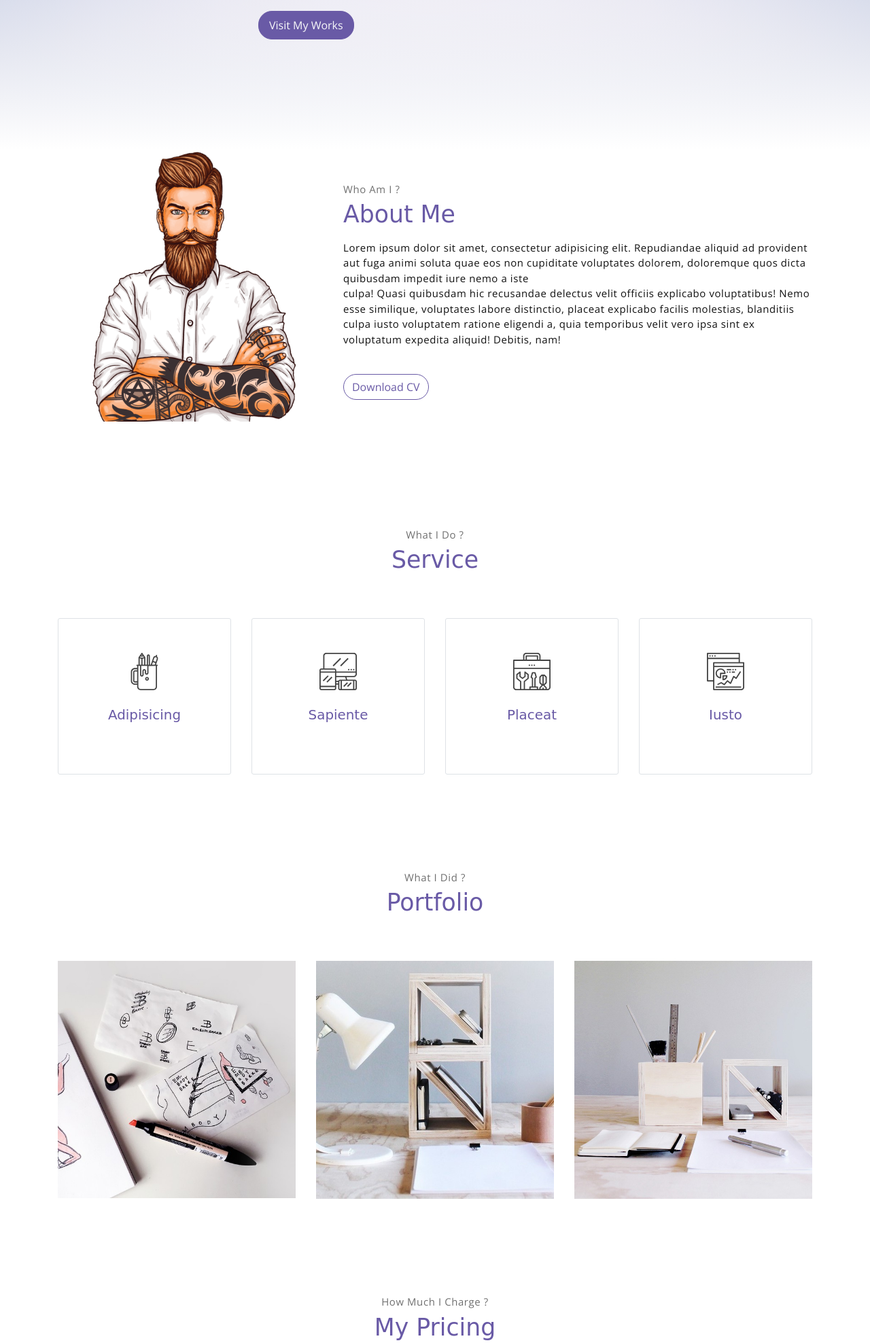
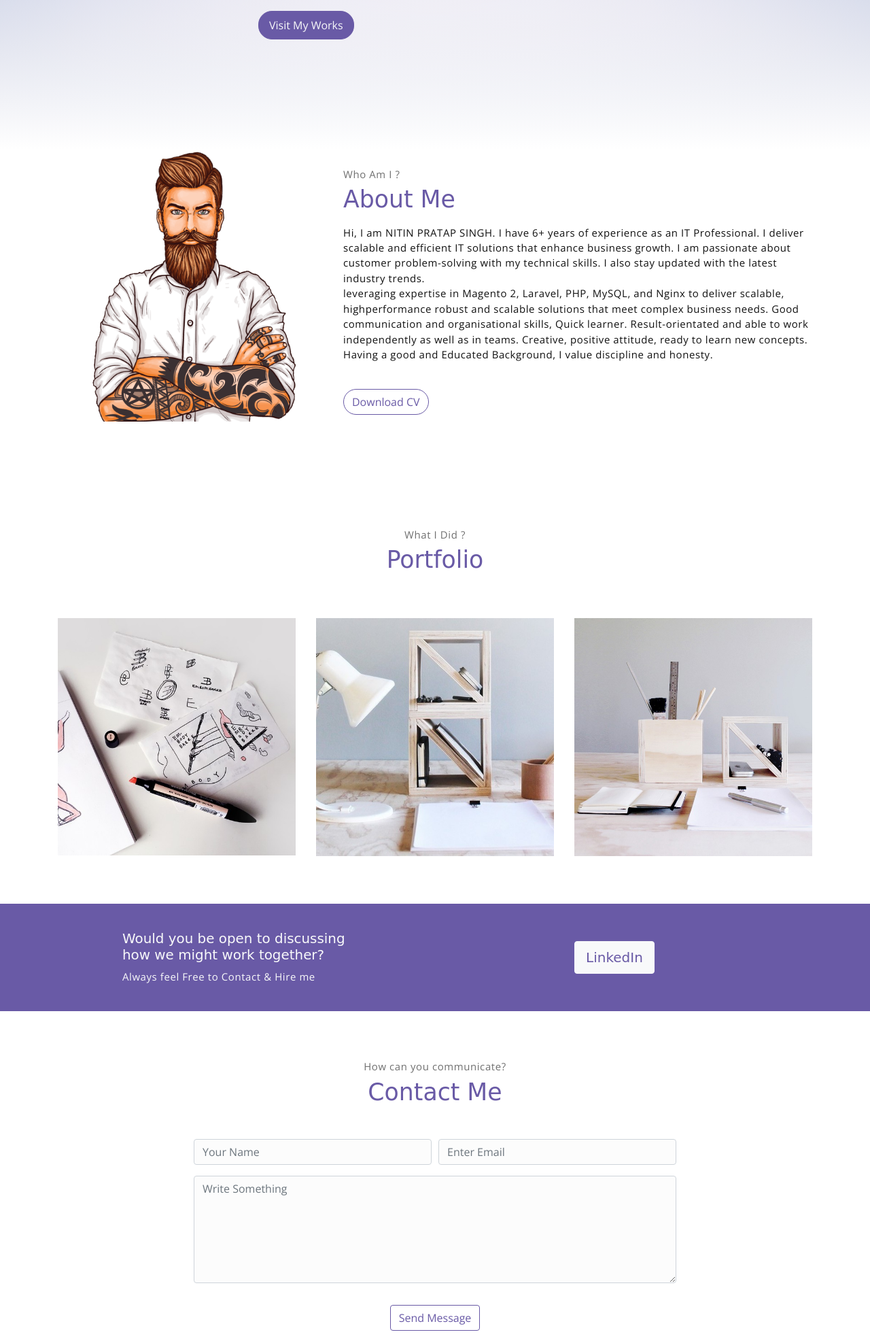
Before and after one commit to Er-nitinpratapsingh/Er-nitinpratapsingh.github.io, a PHP site: page / in a window 1280 px wide. Shown: the part 580-2555 px from the top of the page at 68% size. Run offline with PHP 8.4, Linux system fonts and the light colour scheme; some web fonts are replaced.

Commit message:
html file deleted and php file generated

```diff
--- a/index.html
+++ b/index.php
@@ -1,17 +1,12 @@
 <!DOCTYPE html>
 <html lang="en">
+
 <head>
   <meta charset="utf-8" />
-    <meta
-      name="viewport"
-      content="width=device-width, initial-scale=1, shrink-to-fit=no"
-    />
+  <meta name="viewport" content="width=device-width, initial-scale=1, shrink-to-fit=no" />
   <title>Nitin Pratap Singh</title>
   <!-- font icons -->
-    <link
-      rel="stylesheet"
-      href="assets/vendors/themify-icons/css/themify-icons.css"
-    />
+  <link rel="stylesheet" href="assets/vendors/themify-icons/css/themify-icons.css" />
   <!-- Bootstrap + Meyawo main styles -->
   <link rel="stylesheet" href="assets/css/meyawo.css" />
 </head>
@@ -44,11 +39,7 @@
                     <a href="components.html" class="btn btn-primary">Components</a>
                 </li> -->
       </ul>
-        <a
-          href="javascript:void(0)"
-          id="nav-toggle"
-          class="hamburger hamburger--elastic"
-        >
+      <a href="javascript:void(0)" id="nav-toggle" class="hamburger hamburger--elastic">
         <div class="hamburger-box">
           <div class="hamburger-inner"></div>
         </div>
@@ -81,30 +72,27 @@
       <!-- about wrapper -->
       <div class="about">
         <div class="about-img-holder">
-            <img
-              src="assets/imgs/man.png"
-              class="about-img"
-              alt="Download free bootstrap 4 landing page, free boootstrap 4 templates, Download free bootstrap 4.1 landing page, free boootstrap 4.1.1 templates, meyawo Landing page"
-            />
+          <img src="assets/imgs/man.png" class="about-img"
+            alt="Download free bootstrap 4 landing page, free boootstrap 4 templates, Download free bootstrap 4.1 landing page, free boootstrap 4.1.1 templates, meyawo Landing page" />
         </div>
         <div class="about-caption">
           <p class="section-subtitle">Who Am I ?</p>
           <h2 class="section-title mb-3">About Me</h2>
           <p>
-              Lorem ipsum dolor sit amet, consectetur adipisicing elit.
-              Repudiandae aliquid ad provident aut fuga animi soluta quae eos
-              non cupiditate voluptates dolorem, doloremque quos dicta quibusdam
-              impedit iure nemo a iste
-              <br />culpa! Quasi quibusdam hic recusandae delectus velit
-              officiis explicabo voluptatibus! Nemo esse similique, voluptates
-              labore distinctio, placeat explicabo facilis molestias, blanditiis
-              culpa iusto voluptatem ratione eligendi a, quia temporibus velit
-              vero ipsa sint ex voluptatum expedita aliquid! Debitis, nam!
+            Hi, I am NITIN PRATAP SINGH. I have 6+ years of experience as an
+            IT Professional. I deliver scalable and efficient IT solutions
+            that enhance business growth. I am passionate about customer
+            problem-solving with my technical skills. I also stay updated with
+            the latest industry trends.
+            <br />leveraging expertise in Magento 2, Laravel, PHP, MySQL, and
+            Nginx to deliver scalable, highperformance robust and scalable
+            solutions that meet complex business needs. Good communication and
+            organisational skills, Quick learner. Result-orientated and able
+            to work independently as well as in teams. Creative, positive
+            attitude, ready to learn new concepts. Having a good and Educated
+            Background, I value discipline and honesty.
           </p>
-            <button
-              class="btn-rounded btn btn-outline-primary mt-4"
-              id="downloadButton"
-            >
+          <button class="btn-rounded btn btn-outline-primary mt-4" id="downloadButton">
             Download CV
           </button>
         </div>
@@ -116,11 +104,10 @@
   <!-- end of about section -->
 
   <!-- service section -->
-    <section class="section" id="service">
+  <!-- <section class="section" id="service">
       <div class="container text-center">
         <p class="section-subtitle">What I Do ?</p>
         <h6 class="section-title mb-6">Service</h6>
-        <!-- row -->
         <div class="row">
           <div class="col-md-6 col-lg-3">
             <div class="service-card">
@@ -187,9 +174,8 @@
             </div>
           </div>
         </div>
-        <!-- end of row -->
       </div>
-    </section>
+    </section> -->
   <!-- end of service section -->
 
   <!-- portfolio section -->
@@ -201,11 +187,8 @@
       <div class="row">
         <div class="col-md-4">
           <a href="#" class="portfolio-card">
-              <img
-                src="assets/imgs/folio-1.jpg"
-                class="portfolio-card-img"
-                alt="Download free bootstrap 4 landing page, free boootstrap 4 templates, Download free bootstrap 4.1 landing page, free boootstrap 4.1.1 templates, meyawo Landing page"
-              />
+            <img src="assets/imgs/folio-1.jpg" class="portfolio-card-img"
+              alt="Download free bootstrap 4 landing page, free boootstrap 4 templates, Download free bootstrap 4.1 landing page, free boootstrap 4.1.1 templates, meyawo Landing page" />
             <span class="portfolio-card-overlay">
               <span class="portfolio-card-caption">
                 <h4>Web Designing</h4>
@@ -216,12 +199,8 @@
         </div>
         <div class="col-md-4">
           <a href="#" class="portfolio-card">
-              <img
-                class="portfolio-card-img"
-                src="assets/imgs/folio-2.jpg"
-                class="img-responsive rounded"
-                alt="Download free bootstrap 4 landing page, free boootstrap 4 templates, Download free bootstrap 4.1 landing page, free boootstrap 4.1.1 templates, meyawo Landing page"
-              />
+            <img class="portfolio-card-img" src="assets/imgs/folio-2.jpg" class="img-responsive rounded"
+              alt="Download free bootstrap 4 landing page, free boootstrap 4 templates, Download free bootstrap 4.1 landing page, free boootstrap 4.1.1 templates, meyawo Landing page" />
             <span class="portfolio-card-overlay">
               <span class="portfolio-card-caption">
                 <h4>Web Designing</h4>
@@ -232,12 +211,8 @@
         </div>
         <div class="col-md-4">
           <a href="#" class="portfolio-card">
-              <img
-                class="portfolio-card-img"
-                src="assets/imgs/folio-3.jpg"
-                class="img-responsive rounded"
-                alt="Download free bootstrap 4 landing page, free boootstrap 4 templates, Download free bootstrap 4.1 landing page, free boootstrap 4.1.1 templates, meyawo Landing page"
-              />
+            <img class="portfolio-card-img" src="assets/imgs/folio-3.jpg" class="img-responsive rounded"
+              alt="Download free bootstrap 4 landing page, free boootstrap 4 templates, Download free bootstrap 4.1 landing page, free boootstrap 4.1.1 templates, meyawo Landing page" />
             <span class="portfolio-card-overlay">
               <span class="portfolio-card-caption">
                 <h4>Web Designing</h4>
@@ -254,11 +229,10 @@
   <!-- end of portfolio section -->
 
   <!-- pricing section -->
-    <section class="section" id="pricing">
+  <!-- <section class="section" id="pricing">
       <div class="container text-center">
         <p class="section-subtitle">How Much I Charge ?</p>
         <h6 class="section-title mb-6">My Pricing</h6>
-        <!-- row -->
         <div class="pricing-wrapper">
           <div class="pricing-card">
             <div class="pricing-card-header">
@@ -342,10 +316,8 @@
             >
           </div>
         </div>
-        <!-- end of pricing wrapper -->
       </div>
-      <!-- end of container -->
-    </section>
+    </section> -->
   <!-- end of pricing section -->
 
   <!-- section -->
@@ -355,12 +327,14 @@
       <!-- row -->
       <div class="row align-items-center">
         <div class="col-sm offset-md-1 mb-4 mb-md-0">
-            <h6 class="title text-light">Want to work with me?</h6>
+          <h6 class="title text-light">
+            Would you be open to discussing how we might work together?
+          </h6>
           <p class="m-0 text-light">Always feel Free to Contact & Hire me</p>
         </div>
         <div class="col-sm offset-sm-2 offset-md-3">
           <button class="btn btn-lg my-font btn-light rounded">
-              Hire Me
+            <a href="https://www.linkedin.com/in/nitin-pratap-singh-305133217/">LinkedIn</a>
           </button>
         </div>
       </div>
@@ -371,12 +345,10 @@
   <!-- end of section -->
 
   <!-- testimonial section -->
-    <section class="section" id="testmonial">
+  <!-- <section class="section" id="testmonial">
       <div class="container text-center">
         <p class="section-subtitle">What Think Client About Me ?</p>
         <h6 class="section-title mb-6">Testmonial</h6>
-
-        <!-- row -->
         <div class="row">
           <div class="col-md-6">
             <div class="testimonial-card">
@@ -418,17 +390,14 @@
           </div>
         </div>
       </div>
-      <!-- end of container -->
-    </section>
+    </section> -->
   <!-- end of testimonial section -->
 
   <!-- blog section -->
-    <section class="section" id="blog">
-      <!-- container -->
+  <!-- <section class="section" id="blog">
       <div class="container text-center">
         <p class="section-subtitle">Recent Posts?</p>
         <h6 class="section-title mb-6">Blog</h6>
-        <!-- blog-wrapper -->
         <div class="blog-card">
           <div class="blog-card-header">
             <img
@@ -469,9 +438,7 @@
             ></a>
           </div>
         </div>
-        <!-- end of blog wrapper -->
 
-        <!-- blog-wrapper -->
         <div class="blog-card">
           <div class="blog-card-header">
             <img
@@ -507,10 +474,9 @@
             ></a>
           </div>
         </div>
-        <!-- end of blog wrapper -->
+
       </div>
-      <!-- end of container -->
-    </section>
+    </section> -->
   <!-- end of blog section -->
 
   <!-- contact section -->
@@ -522,37 +488,17 @@
       <form action="" class="contact-form col-md-10 col-lg-8 m-auto">
         <div class="form-row">
           <div class="form-group col-sm-6">
-              <input
-                type="text"
-                size="50"
-                class="form-control"
-                placeholder="Your Name"
-                required
-              />
+            <input type="text" size="50" class="form-control" placeholder="Your Name" required />
           </div>
           <div class="form-group col-sm-6">
-              <input
-                type="email"
-                class="form-control"
-                placeholder="Enter Email"
-                requried
-              />
+            <input type="email" class="form-control" placeholder="Enter Email" requried />
           </div>
           <div class="form-group col-sm-12">
-              <textarea
-                name="comment"
-                id="comment"
-                rows="6"
-                class="form-control"
-                placeholder="Write Something"
-              ></textarea>
+            <textarea name="comment" id="comment" rows="6" class="form-control"
+              placeholder="Write Something"></textarea>
           </div>
           <div class="form-group col-sm-12 mt-3">
-              <input
-                type="submit"
-                value="Send Message"
-                class="btn btn-outline-primary rounded"
-              />
+            <input type="submit" value="Send Message" class="btn btn-outline-primary rounded" />
           </div>
         </div>
       </form>
@@ -570,10 +516,11 @@
         <script>
           document.write(new Date().getFullYear());
         </script>
-          &copy; <a href="http://www.devcrud.com">DevCRUD</a> Distribution
-          <a href="https://themewagon.com">ThemeWagon</a>
+        &copy; <a href="#">Nitin Pratap Singh</a>
+        <!-- Distribution -->
+        <!-- <a href="https://themewagon.com">ThemeWagon</a> -->
       </p>
-        <div class="social-links text-right m-auto ml-sm-auto">
+      <!-- <div class="social-links text-right m-auto ml-sm-auto">
           <a href="javascript:void(0)" class="link"
             ><i class="ti-facebook"></i
           ></a>
@@ -590,7 +537,7 @@
             ><i class="ti-instagram"></i
           ></a>
           <a href="javascript:void(0)" class="link"><i class="ti-rss"></i></a>
-        </div>
+        </div> -->
     </footer>
   </div>
   <!-- end of page footer -->
@@ -623,21 +570,16 @@
       document.body.removeChild(anchor);
     }
 
-      // Example usage
-    //   window.onload = function () {
-    //     const pdfUrl = "http://172.29.75.68/Web-App-Developer.pdf";
-    //     const pdfFilename = "NitinPratapSingh_Resume.pdf"; // Optional: specify a custom filename
-    //     downloadPDF(pdfUrl, pdfFilename);
-    //   };
-
     // Add event listener to the button
     document
       .getElementById("downloadButton")
       .addEventListener("click", function () {
-          const pdfUrl = "https://er-nitinpratapsingh.github.io/Web-App-Developer.pdf";
+        const pdfUrl =
+          "https://er-nitinpratapsingh.github.io/Web-App-Developer.pdf";
         const pdfFilename = "NitinPratapSingh_Resume.pdf"; // Optional: specify a custom filename
         downloadPDF(pdfUrl, pdfFilename);
       });
   </script>
 </body>
+
 </html>
```
Lines whose indentation alone changed are shown as unchanged.
